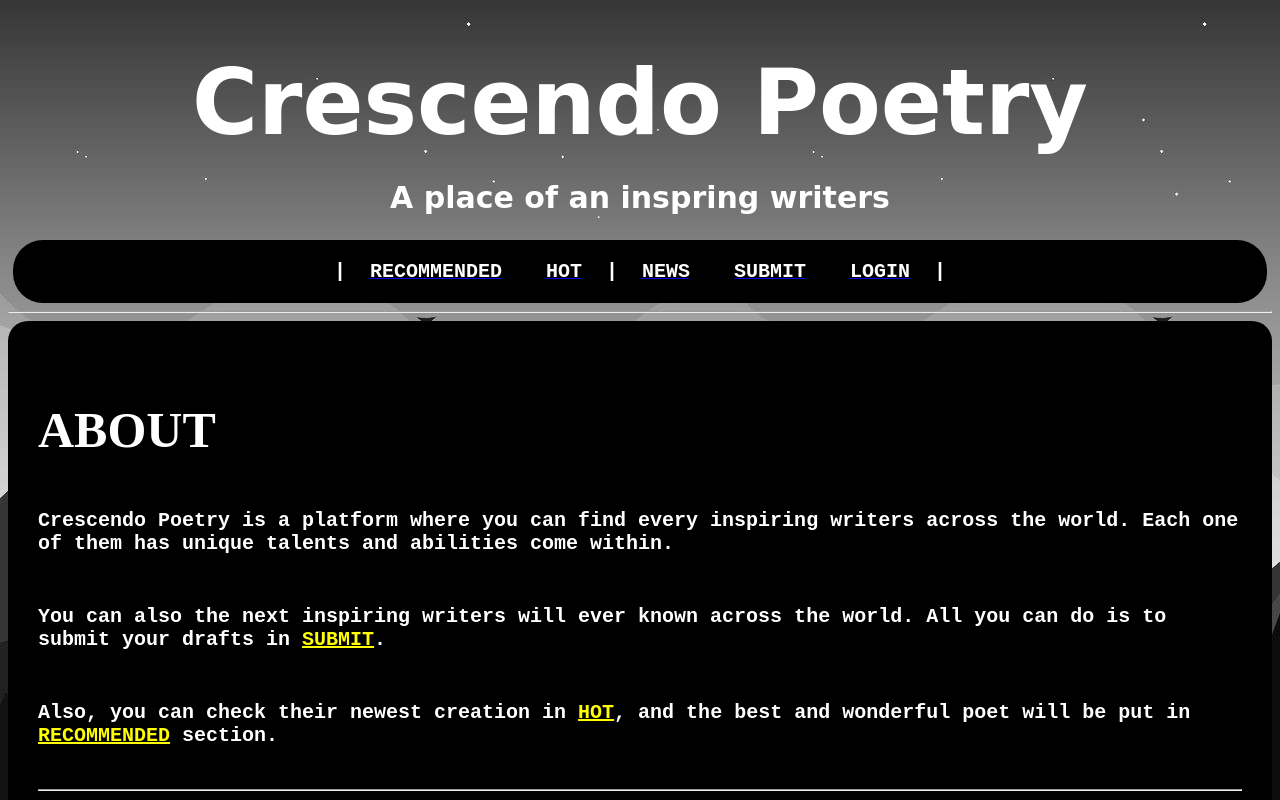
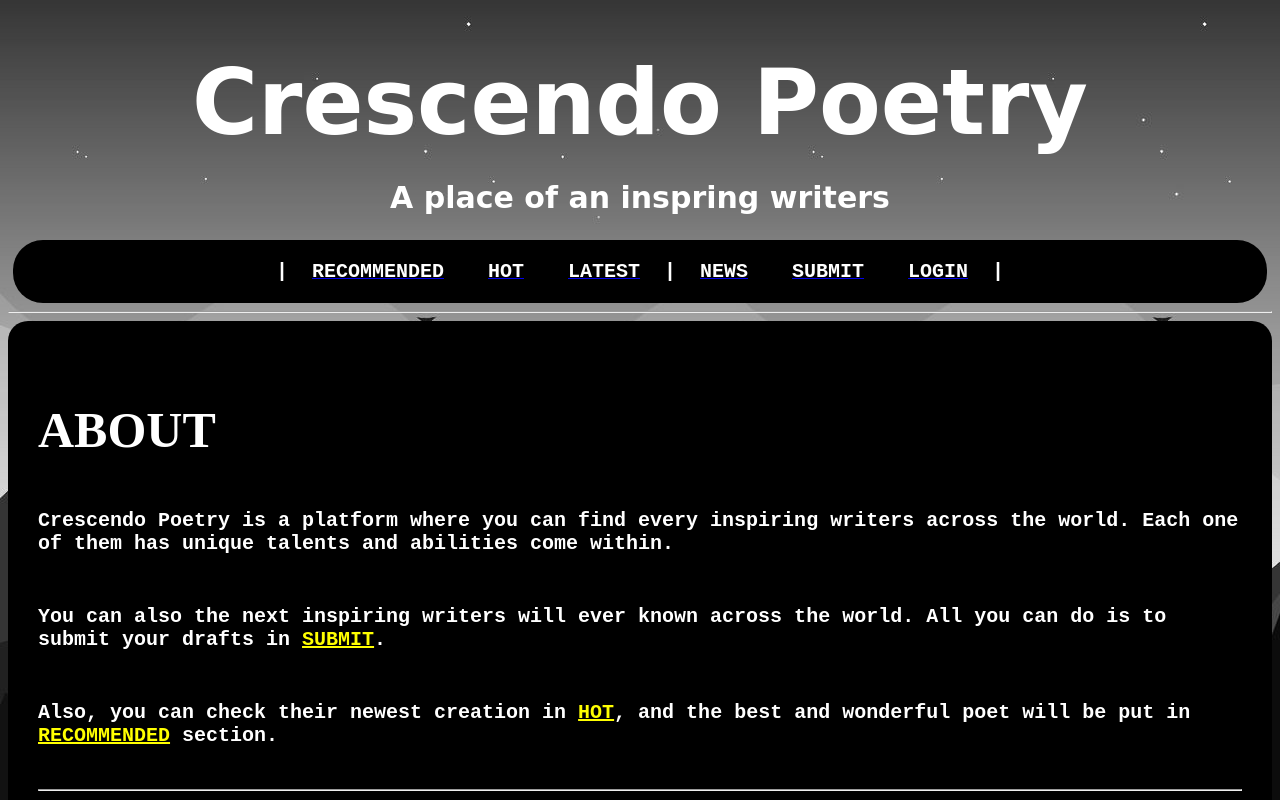
Before and after one commit to Apollofortysix/Crescendopoetry, a plain HTML site: page home.html in a window 1280 px wide. Shown: the top 800 px of the page. Drawn offline with Linux system fonts and the light colour scheme.

Commit message:
Update home.html

```diff
--- a/home.html
+++ b/home.html
@@ -18,6 +18,8 @@
                 <a href="notif.html"><b id="line1">RECOMMENDED</b></a>
                 <b></b>
                 <a href="notif.html"><b id="line2">HOT</b></a>
+                <b></b>
+                <a href="latest.html"><b id="line6">LATEST</b></a>
                 <b>|</b>
                 <a href="notif.html"><b id="line3">NEWS</b></a>
                 <b></b>
```
